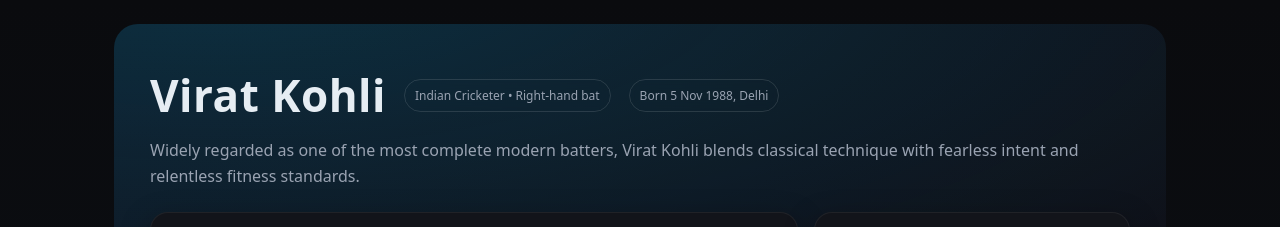
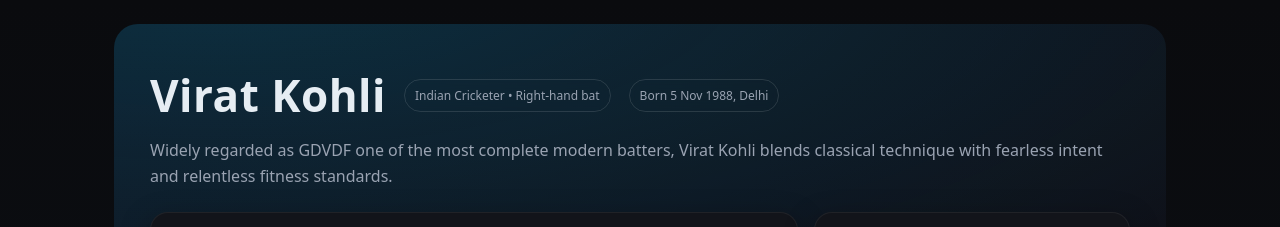
Before and after one commit to Aayushojhaa/elb, a plain HTML site: page index.html in a window 1280 px wide. Shown: the top 227 px of the page. Drawn offline with Linux system fonts and the light colour scheme.

Commit message:
Update index.html

```diff
--- a/index.html
+++ b/index.html
@@ -57,7 +57,7 @@
         <span class="badge">Indian Cricketer • Right‑hand bat</span>
         <span class="badge">Born 5 Nov 1988, Delhi</span>
       </div>
-      <p class="subtitle">Widely regarded as one of the most complete modern batters, Virat Kohli blends classical technique with fearless intent and relentless fitness standards.</p>
+      <p class="subtitle">Widely regarded as  GDVDF one of the most complete modern batters, Virat Kohli blends classical technique with fearless intent and relentless fitness standards.</p>
       <div class="grid">
         <section class="card span-8">
           <h2>About</h2>
```
